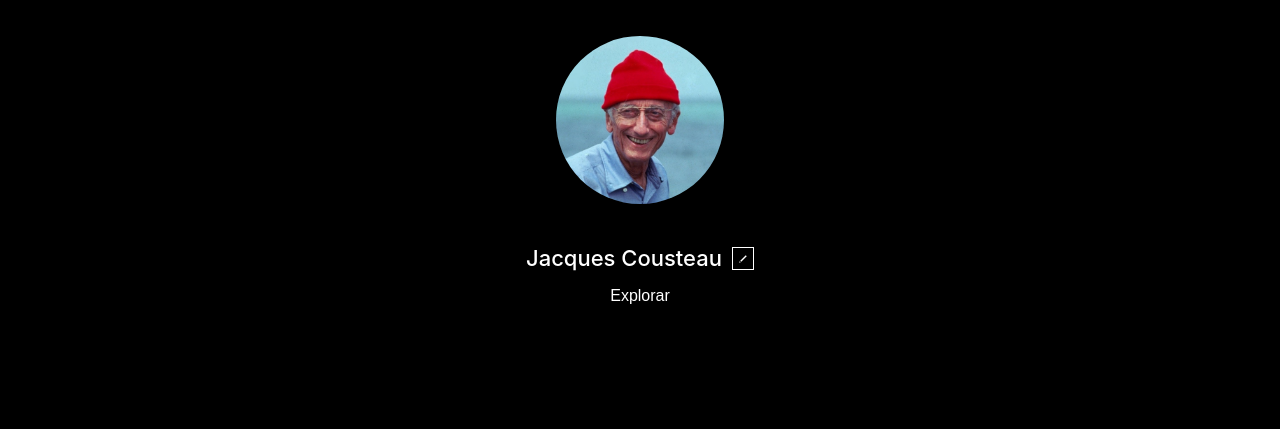
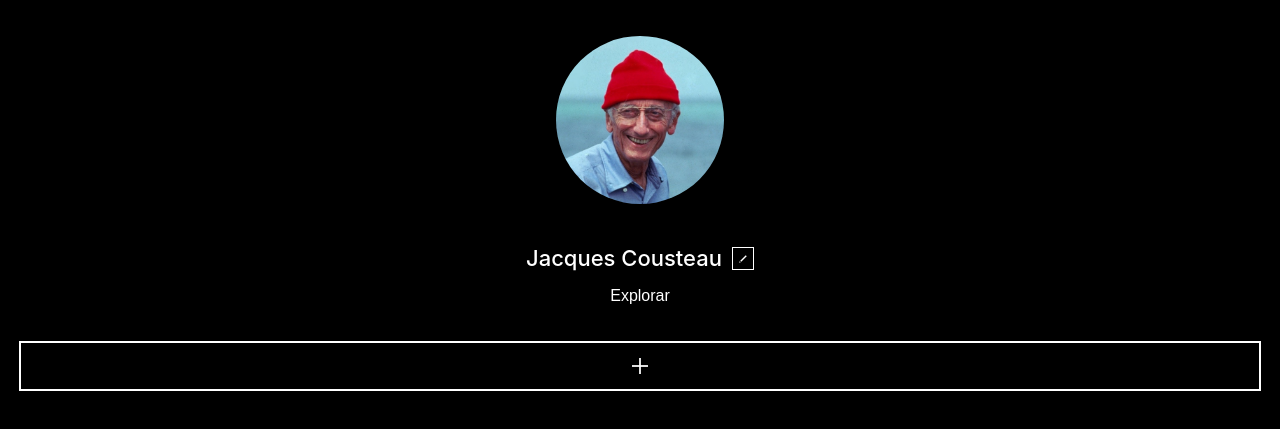
Before and after one commit to gabrielSantillo/web_project_4_ptbr, a plain HTML site: page index.html in a window 1280 px wide. Shown: the part 91-520 px from the top of the page. Drawn offline with Linux system fonts and the light colour scheme.

Commit message:
Finish to style the profile block

```diff
--- /dev/null
+++ b/blocks/profile/__add/profile__add.css
@@ -0,0 +1,11 @@
+.profile__add {
+    margin-top: 36px;
+    background-color: #000;
+    border: none;
+    border: 2px solid #fff;
+    width: 100%;
+    height: 50px;
+    display: flex;
+    justify-content: center;
+    align-items: center;
+}
--- a/index.html
+++ b/index.html
@@ -26,6 +26,7 @@
                     </div>
                     <p class="profile__info-description">Explorar</p>
                 </div>
+                <button class="profile__add"><img src="./images/profile/profile-add.png" alt=""></button>
             </section>
         </main>
 
--- a/pages/index.css
+++ b/pages/index.css
@@ -13,6 +13,7 @@
 @import url('../blocks/profile/profile.css');
 @import url('../blocks/profile/__image/profile__image.css');
 @import url('../blocks/profile/__info/profile__info.css');
+@import url('../blocks/profile/__add/profile__add.css');
 @import url('../blocks/profile/__info/-content/profile__info-content.css');
 @import url('../blocks/profile/__info/-description/profile__info-description.css');
 @import url('../blocks/profile/__info/-content/-edit/profile__info-content-edit.css');
```
Also changed, not shown: images/profile/profile-add.png (added).
